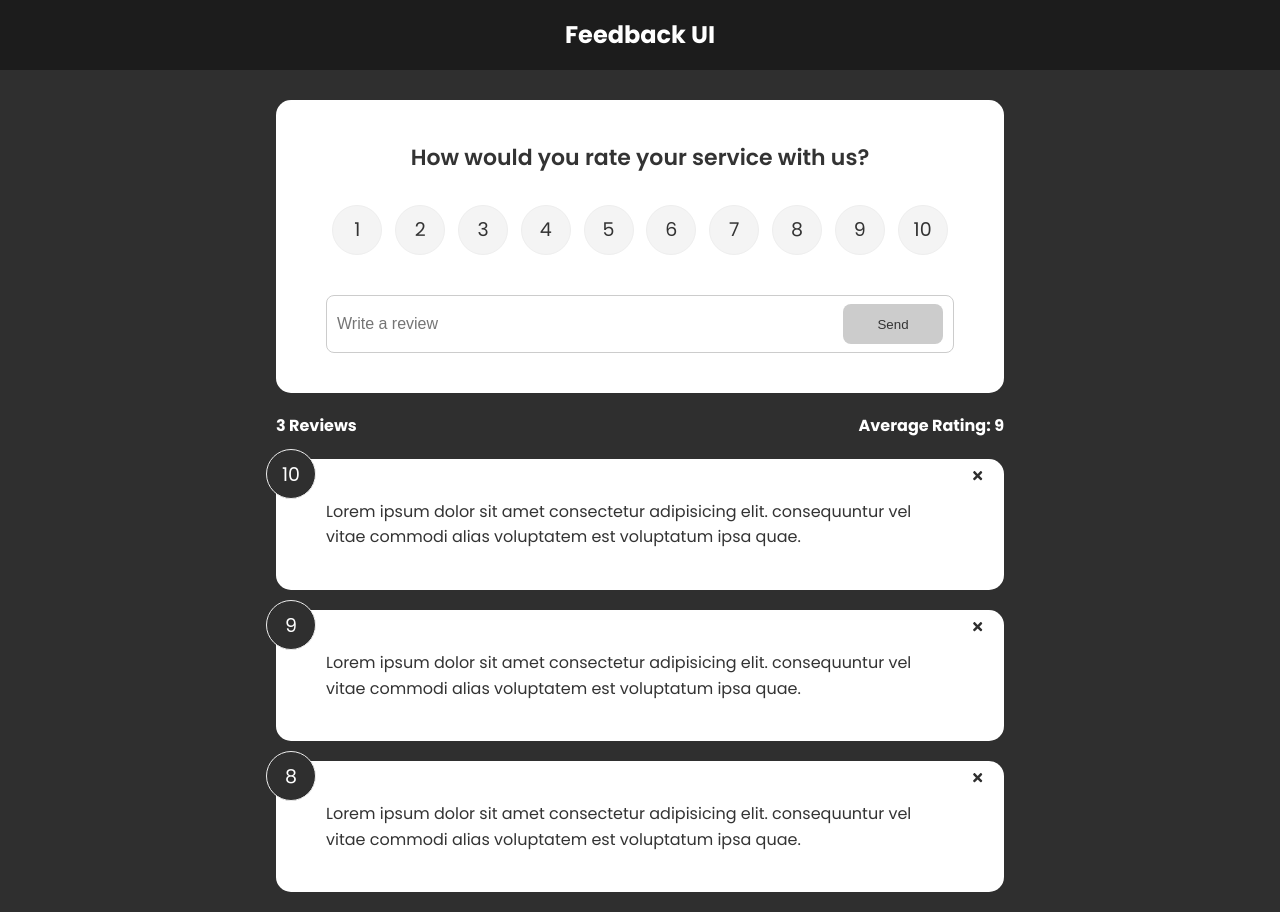
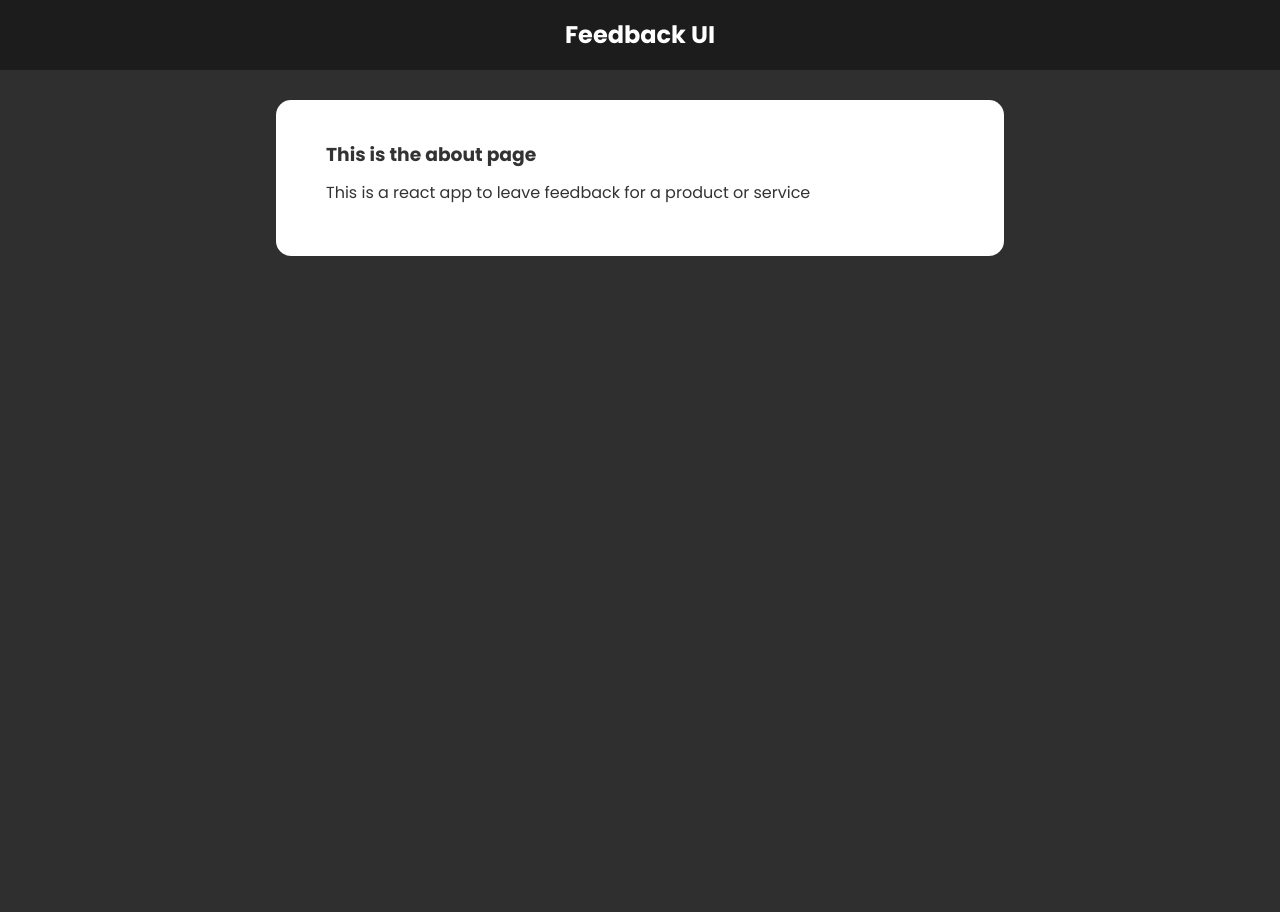
Before and after one commit to JepoySanity/ReactJS-feed-back-app, a React (Create React App) app: page /about in a window 1280 px wide. After the commit the page ends 800 px from the top, so only its background shows below. Built offline with nearby package versions, Linux system fonts and the light colour scheme.

Commit message:
added routing for the about page

```diff
--- a/src/App.js
+++ b/src/App.js
@@ -1,10 +1,12 @@
 import { v4 as uuidv4 } from "uuid";
 import { useState } from "react";
+import { BrowserRouter as Router, Route, Routes } from "react-router-dom";
 import Header from "./components/Header";
 import FeedbackList from "./components/FeedbackList";
 import FeedbackData from "./data/FeedbackData";
 import FeedbackStats from "./components/FeedbackStats";
 import FeedbackForm from "./components/FeedbackForm";
+import AboutPage from "./pages/AboutPage";
 
 function App() {
   const [feedback, setFeedback] = useState(FeedbackData);
@@ -20,12 +22,28 @@
   };
   return (
     <>
-      <Header />
-      <div className="container">
-        <FeedbackForm handleAdd={addFeedback} />
-        <FeedbackStats feedback={feedback} />
-        <FeedbackList feedback={feedback} handleDelete={deleteFeedback} />
-      </div>
+      <Router>
+        <Header />
+        <div className="container">
+          <Routes>
+            <Route
+              exact
+              path="/"
+              element={
+                <>
+                  <FeedbackForm handleAdd={addFeedback} />
+                  <FeedbackStats feedback={feedback} />
+                  <FeedbackList
+                    feedback={feedback}
+                    handleDelete={deleteFeedback}
+                  />
+                </>
+              }
+            ></Route>
+            <Route path="/about" element={<AboutPage />} />
+          </Routes>
+        </div>
+      </Router>
     </>
   );
 }
--- a/src/pages/AboutPage.jsx
+++ b/src/pages/AboutPage.jsx
@@ -0,0 +1,13 @@
+import Card from "../components/shared/Card";
+function AboutPage() {
+  return (
+    <Card>
+      <div className="about">
+        <h3>This is the about page</h3>
+        <p>This is a react app to leave feedback for a product or service</p>
+      </div>
+    </Card>
+  );
+}
+
+export default AboutPage;
```
